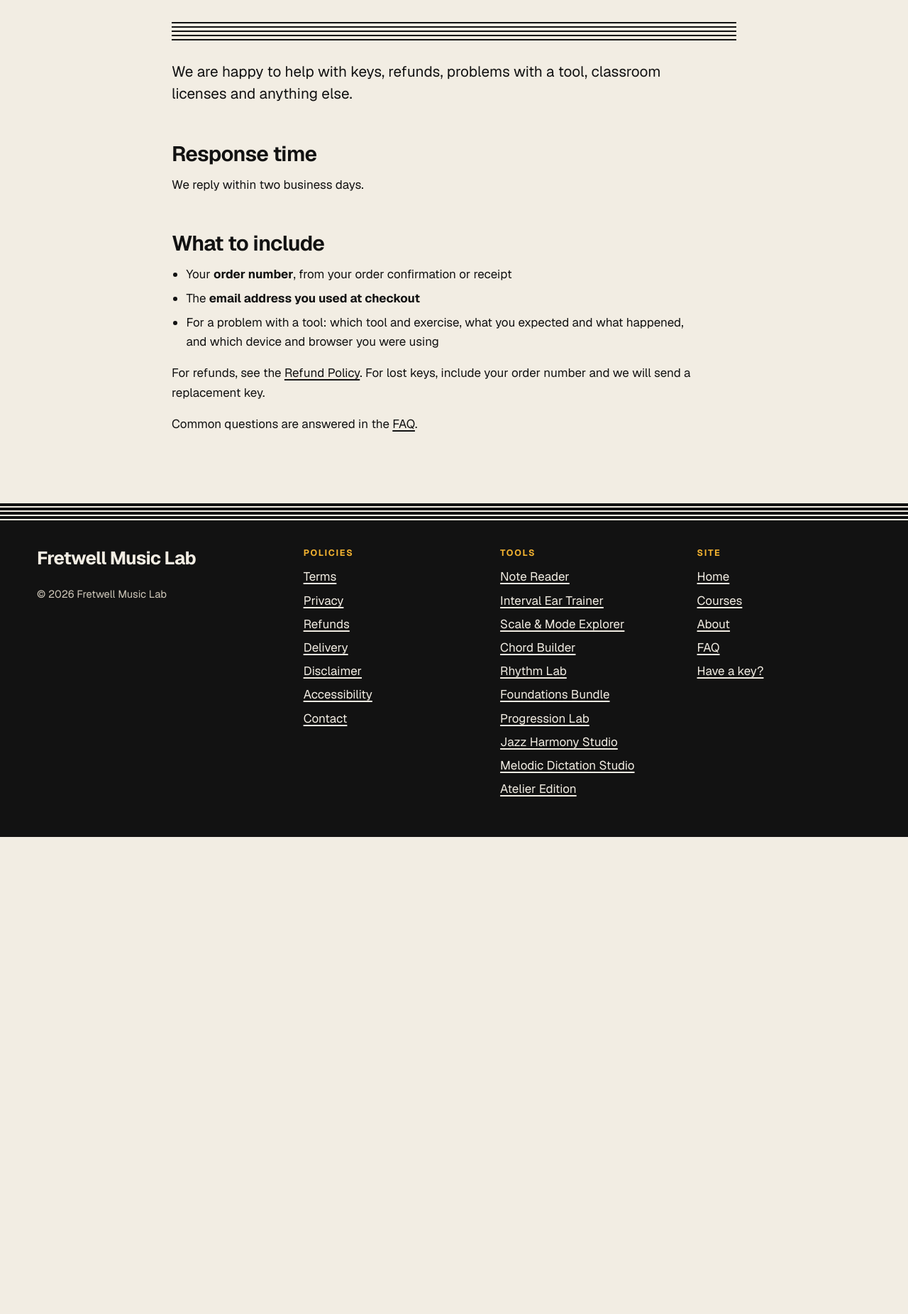
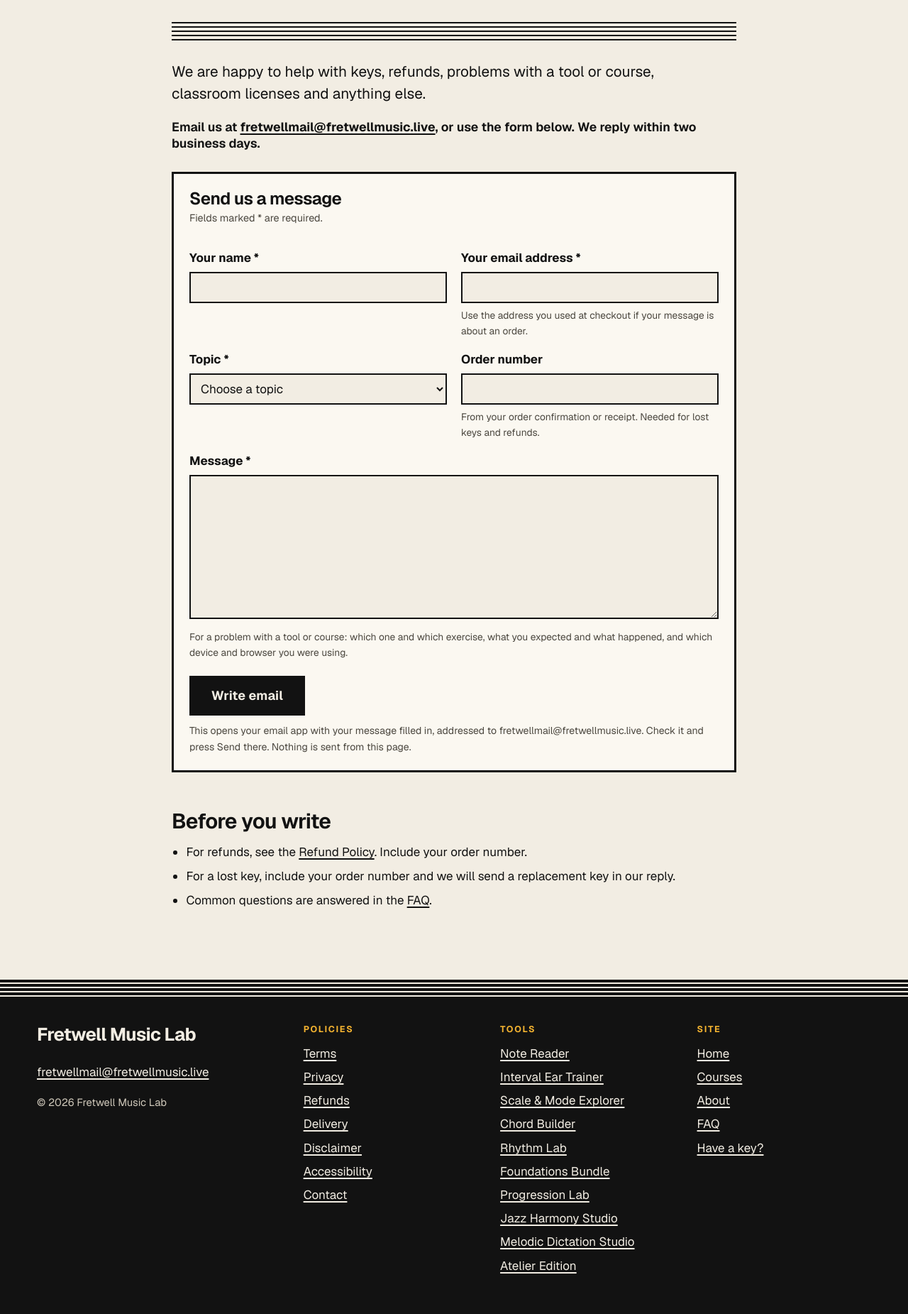
Before and after one commit to discordaccslog-max/fretwell-music-lab, a PHP site: page /contact/ in a window 1280 px wide. Shown: the part 255-2106 px from the top of the page at 71% size. Before the commit the page ends 1434 px from the top, so only its background shows below. Run offline with PHP 8.4, Linux system fonts and the light colour scheme.

Commit message:
Contact page: add a contact form and the support email
Sets supportEmail to fretwellmail@fretwellmusic.live, which also shows it in
the footer and turns on the Report a problem links in the tools. The form
checks its fields and opens the visitor's email app with the message written
out; a copy option covers visitors without an email app.

Co-Authored-By: Claude Opus 5.5 <noreply@anthropic.com>

```diff
--- a/contact/index.html
+++ b/contact/index.html
@@ -4,12 +4,12 @@
 <meta charset="utf-8">
 <meta name="viewport" content="width=device-width, initial-scale=1, viewport-fit=cover">
 <title>Contact — Fretwell Music Lab</title>
-<meta name="description" content="How to contact Fretwell Music Lab for help with license keys, refunds and the tools. We reply within two business days.">
+<meta name="description" content="Contact Fretwell Music Lab at fretwellmail@fretwellmusic.live or with the contact form, for help with license keys, refunds, the tools and courses. We reply within two business days.">
 <link rel="canonical" href="https://fretwell-music-lab.vercel.app/contact/">
 <meta property="og:type" content="website">
 <meta property="og:site_name" content="Fretwell Music Lab">
 <meta property="og:title" content="Contact — Fretwell Music Lab">
-<meta property="og:description" content="How to contact Fretwell Music Lab for help with license keys, refunds and the tools. We reply within two business days.">
+<meta property="og:description" content="Contact Fretwell Music Lab at fretwellmail@fretwellmusic.live or with the contact form, for help with license keys, refunds, the tools and courses. We reply within two business days.">
 <meta property="og:url" content="https://fretwell-music-lab.vercel.app/contact/">
 <meta property="og:image" content="https://fretwell-music-lab.vercel.app/og-image.png">
 <meta property="og:image:width" content="1200">
@@ -26,7 +26,7 @@
 <link rel="stylesheet" href="../css/site.css">
 <script>(function(){try{var d=document.documentElement,t=localStorage.getItem('fretwell.theme');if(t==='dark'||t==='light')d.setAttribute('data-theme',t);if(localStorage.getItem('fretwell.large')==='1')d.classList.add('is-large');}catch(e){}})();</script>
 <script type="module" src="../js/site.js"></script>
-
+<script type="module" src="../js/pages/contact.js"></script>
 </head>
 <body class="page-text">
 <a class="skip-link" href="#main">Skip to content</a>
@@ -56,18 +56,38 @@
     <header class="text-head"><p class="eyebrow">Support</p><h1 class="display-sm">Contact</h1></header>
     <div class="staff-rule" aria-hidden="true"></div>
     <div class="prose">
-      <p class="lede">We are happy to help with keys, refunds, problems with a tool, classroom licenses and anything else.</p>
-      <div class="contact-email" data-contact-email></div>
-      <h2>Response time</h2>
-      <p>We reply within two business days.</p>
-      <h2>What to include</h2>
+      <p class="lede">We are happy to help with keys, refunds, problems with a tool or course, classroom licenses and anything else.</p>
+      <p class="contact-email">Email us at <a href="mailto:fretwellmail@fretwellmusic.live">fretwellmail@fretwellmusic.live</a>, or use the form below. We reply within two business days.</p>
+    </div>
+    <form class="contact-form" data-contact-form novalidate>
+      <h2>Send us a message</h2>
+      <p class="small">Fields marked * are required.</p>
+      <div class="cf-row">
+        <div class="cf-field"><label for="cf-name">Your name *</label><input class="input" id="cf-name" name="name" autocomplete="name" required><p class="cf-error" id="cf-name-err"></p></div>
+        <div class="cf-field"><label for="cf-email">Your email address *</label><input class="input" id="cf-email" name="email" type="email" autocomplete="email" required aria-describedby="cf-email-help"><p class="cf-help" id="cf-email-help">Use the address you used at checkout if your message is about an order.</p><p class="cf-error" id="cf-email-err"></p></div>
+      </div>
+      <div class="cf-row">
+        <div class="cf-field"><label for="cf-topic">Topic *</label><select id="cf-topic" name="topic" required><option value="">Choose a topic</option><option>License key or unlocking</option><option>Lost key or replacement key</option><option>Refund</option><option>Problem with a tool or course</option><option>Classroom license</option><option>Something else</option></select><p class="cf-error" id="cf-topic-err"></p></div>
+        <div class="cf-field"><label for="cf-order">Order number</label><input class="input" id="cf-order" name="order" autocomplete="off" aria-describedby="cf-order-help"><p class="cf-help" id="cf-order-help">From your order confirmation or receipt. Needed for lost keys and refunds.</p></div>
+      </div>
+      <div class="cf-field"><label for="cf-message">Message *</label><textarea class="input" id="cf-message" name="message" rows="7" required aria-describedby="cf-message-help"></textarea><p class="cf-help" id="cf-message-help">For a problem with a tool or course: which one and which exercise, what you expected and what happened, and which device and browser you were using.</p><p class="cf-error" id="cf-message-err"></p></div>
+      <button class="btn btn-ink btn-lg" type="submit">Write email</button>
+      <p class="cf-note">This opens your email app with your message filled in, addressed to fretwellmail@fretwellmusic.live. Check it and press Send there. Nothing is sent from this page.</p>
+      <div class="cf-done" data-contact-done hidden tabindex="-1">
+        <h3>Your email is ready</h3>
+        <p>If your email app didn’t open, copy the message below and send it to <a href="mailto:fretwellmail@fretwellmusic.live">fretwellmail@fretwellmusic.live</a>.</p>
+        <textarea class="input" rows="9" readonly aria-label="Your message" data-contact-copy-text></textarea>
+        <div class="btn-row"><button class="btn btn-outline" type="button" data-contact-copy>Copy message</button><button class="btn btn-outline" type="button" data-contact-copy-address>Copy email address</button></div>
+        <p class="cf-status" role="status" aria-live="polite" data-contact-status></p>
+      </div>
+    </form>
+    <div class="prose">
+      <h2>Before you write</h2>
       <ul>
-        <li>Your <strong>order number</strong>, from your order confirmation or receipt</li>
-        <li>The <strong>email address you used at checkout</strong></li>
-        <li>For a problem with a tool: which tool and exercise, what you expected and what happened, and which device and browser you were using</li>
+        <li>For refunds, see the <a href="../refunds/">Refund Policy</a>. Include your order number.</li>
+        <li>For a lost key, include your order number and we will send a replacement key in our reply.</li>
+        <li>Common questions are answered in the <a href="../faq/">FAQ</a>.</li>
       </ul>
-      <p>For refunds, see the <a href="../refunds/">Refund Policy</a>. For lost keys, include your order number and we will send a replacement key.</p>
-      <p>Common questions are answered in the <a href="../faq/">FAQ</a>.</p>
     </div>
   </div>
 </section>
--- a/css/site.css
+++ b/css/site.css
@@ -640,3 +640,26 @@ select, .input { min-height: 44px; border: 2px solid var(--fg); background: var(
 .cart-summary .btn-buy { width: 100%; justify-content: center; }
 .cart-soon { border-left: 6px solid var(--saffron); padding: 8px 12px; background: var(--bg); font-weight: 600; }
 .cart-page .linklike { background: none; border: 0; padding: 0; color: inherit; font: inherit; font-weight: 700; text-decoration: underline; cursor: pointer; min-height: 32px; }
+
+/* Contact form */
+.contact-email { font-size: 1.1rem; }
+.contact-email a { font-weight: 700; overflow-wrap: anywhere; }
+.contact-form { border: 3px solid var(--fg); background: var(--surface); padding: 22px; margin: 28px 0 36px; }
+.contact-form h2 { font-size: 1.5rem; margin-bottom: 4px; }
+.cf-row { display: grid; gap: 0 20px; }
+@media (min-width: 720px) { .cf-row { grid-template-columns: 1fr 1fr; } }
+.cf-field { margin: 16px 0 0; }
+.cf-field label { display: block; font-weight: 700; margin-bottom: 6px; }
+.contact-form .input, .contact-form select { width: 100%; font: inherit; color: var(--fg); }
+.contact-form textarea.input { padding: 10px; min-height: 160px; resize: vertical; line-height: 1.5; }
+.contact-form .input:focus, .contact-form select:focus { outline: 3px solid var(--cobalt); outline-offset: 2px; }
+.contact-form [aria-invalid="true"] { border-color: var(--bad); }
+.cf-help { font-size: 0.86rem; color: var(--muted); margin: 6px 0 0; }
+.cf-error { font-size: 0.9rem; color: var(--bad); font-weight: 700; margin: 4px 0 0; min-height: 0; }
+.cf-error:empty { display: none; }
+.contact-form button[type="submit"] { margin-top: 22px; }
+.cf-note { font-size: 0.88rem; color: var(--muted); margin: 10px 0 0; }
+.cf-done { margin-top: 22px; border-top: 2px solid var(--fg); padding-top: 16px; }
+.cf-done h3 { font-size: 1.2rem; }
+.cf-done textarea { font-family: var(--font-mono); font-size: 0.85rem; margin: 6px 0 12px; }
+.cf-status { font-weight: 700; color: var(--ok); min-height: 1.4em; }
--- /dev/null
+++ b/js/pages/contact.js
@@ -0,0 +1,74 @@
+// Contact form: checks the fields, then opens the visitor's email app with the message written out and
+// addressed to the support email. Nothing is sent from the page; a copy option covers visitors without
+// an email app.
+import { SITE_CONFIG } from '../site-config.js';
+
+const form = document.querySelector('[data-contact-form]');
+const done = form.querySelector('[data-contact-done]');
+const copyText = form.querySelector('[data-contact-copy-text]');
+const status = form.querySelector('[data-contact-status]');
+const to = SITE_CONFIG.supportEmail;
+
+const fields = {
+  name: { el: form.querySelector('#cf-name'), check: (v) => (v ? '' : 'Enter your name.') },
+  email: { el: form.querySelector('#cf-email'), check: (v) => (!v ? 'Enter your email address so we can reply.' : /^[^\s@]+@[^\s@]+\.[^\s@]+$/.test(v) ? '' : 'Check your email address — it needs an @ followed by a domain.') },
+  topic: { el: form.querySelector('#cf-topic'), check: (v) => (v ? '' : 'Choose a topic.') },
+  message: { el: form.querySelector('#cf-message'), check: (v) => (v.length >= 10 ? '' : 'Write a short message (at least a few words).') },
+};
+
+function showError(name, text) {
+  const { el } = fields[name];
+  const err = form.querySelector(`#${el.id}-err`);
+  err.textContent = text;
+  if (text) {
+    el.setAttribute('aria-invalid', 'true');
+    const ids = (el.getAttribute('aria-describedby') || '').split(' ').filter(Boolean);
+    if (!ids.includes(err.id)) el.setAttribute('aria-describedby', [...ids, err.id].join(' '));
+  } else {
+    el.removeAttribute('aria-invalid');
+  }
+  return !text;
+}
+
+for (const [name, f] of Object.entries(fields)) {
+  f.el.addEventListener(f.el.tagName === 'SELECT' ? 'change' : 'blur', () => { if (f.el.value.trim() || f.el.getAttribute('aria-invalid')) showError(name, f.check(f.el.value.trim())); });
+}
+
+function compose() {
+  const v = (n) => form.elements[n].value.trim();
+  const subject = `${v('topic')}${v('order') ? ` — order ${v('order')}` : ''}`;
+  const body = [
+    v('message'),
+    '',
+    '---',
+    `Name: ${v('name')}`,
+    `Reply to: ${v('email')}`,
+    v('order') ? `Order number: ${v('order')}` : null,
+    `Topic: ${v('topic')}`,
+  ].filter((x) => x !== null).join('\n');
+  return { subject, body };
+}
+
+form.addEventListener('submit', (e) => {
+  e.preventDefault();
+  let first = null;
+  for (const [name, f] of Object.entries(fields)) {
+    if (!showError(name, f.check(f.el.value.trim())) && !first) first = f.el;
+  }
+  if (first) { first.focus(); return; }
+  const { subject, body } = compose();
+  copyText.value = `To: ${to}\nSubject: ${subject}\n\n${body}`;
+  done.hidden = false;
+  status.textContent = '';
+  window.location.href = `mailto:${to}?subject=${encodeURIComponent(subject)}&body=${encodeURIComponent(body)}`;
+  setTimeout(() => done.focus({ preventScroll: false }), 300);
+});
+
+async function copy(text, okMessage) {
+  try { await navigator.clipboard.writeText(text); status.textContent = okMessage; } catch {
+    copyText.focus(); copyText.select();
+    status.textContent = 'Select the text and copy it.';
+  }
+}
+form.querySelector('[data-contact-copy]').addEventListener('click', () => copy(copyText.value, '✓ Message copied. Paste it into a new email.'));
+form.querySelector('[data-contact-copy-address]').addEventListener('click', () => copy(to, `✓ ${to} copied.`));
--- a/js/site-config.js
+++ b/js/site-config.js
@@ -10,6 +10,6 @@
 // A checkout page on this site can read the cart with cartLines() and cartTotal() from js/cart.js.
 
 export const SITE_CONFIG = {
-  supportEmail: '',
+  supportEmail: 'fretwellmail@fretwellmusic.live',
   checkoutUrl: '',
 };
--- a/sw.js
+++ b/sw.js
@@ -1,7 +1,7 @@
 // Fretwell Music Lab — service worker (generated by scripts/build.mjs).
 // Precaches the practice room and every tool so they work offline once loaded.
 // Pages are fetched from the network first and fall back to the cache when offline.
-const CACHE = 'fretwell-3ff0895d3a1d';
+const CACHE = 'fretwell-bf493b3291c7';
 const FONT_CACHE = 'fretwell-fonts-geist';
 const FONTS_CSS = 'https://fonts.googleapis.com/css2?family=Geist:wght@300..800&family=Geist+Mono:wght@500;600&display=swap';
 const PRECACHE = [
@@ -41,6 +41,7 @@ const PRECACHE = [
   "js/core/voicelead.js",
   "js/courses.js",
   "js/pages/cart.js",
+  "js/pages/contact.js",
   "js/pages/demos.js",
   "js/pages/home.js",
   "js/pages/product.js",
```
Also changed, not shown: scripts/build.mjs (+34 -12 lines).
